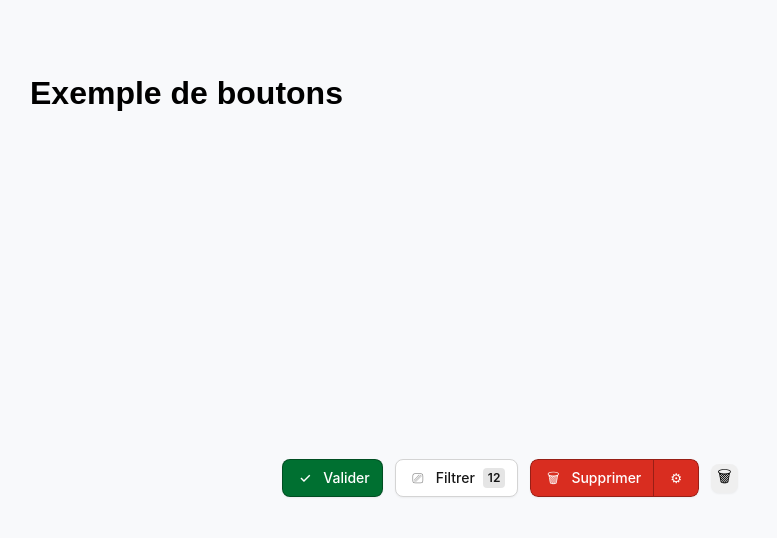
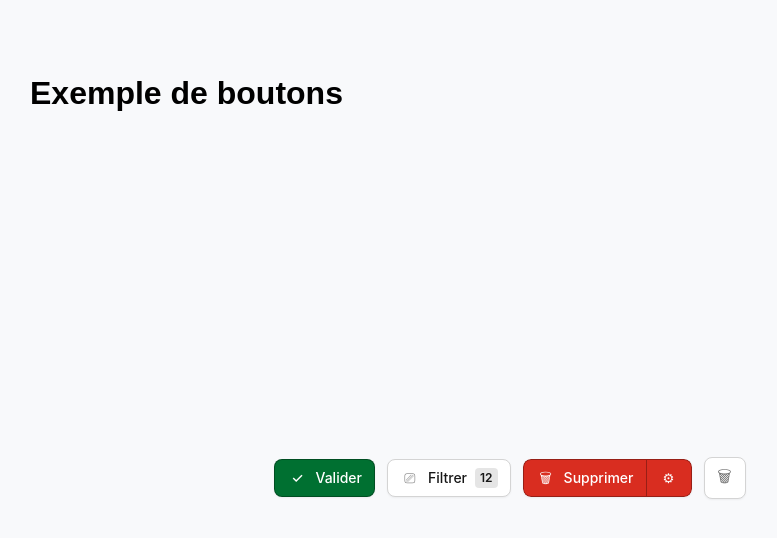
Before and after one commit to julienlisita/button-design-system, a React (Vite) app: page / in a window 1280 px wide. Shown: the top 538 px of the page, without its empty margins (130-907 px from the left). Built offline with nearby package versions, Linux system fonts and the light colour scheme.

Commit message:
feat: create IconButton component

```diff
--- a/src/components/Button/IconButton.scss
+++ b/src/components/Button/IconButton.scss
@@ -0,0 +1,91 @@
+// src/components/Button/IconButton.scss
+
+@use './tokens' as *;
+
+.icon-button {
+  padding: $icon-button-padding;
+  aspect-ratio: 1;
+}
+
+.icon-button__icon {
+  display: inline-flex;
+  align-items: center;
+  justify-content: center;
+  width: 20px;
+  height: 20px;
+  flex-shrink: 0;
+}
+
+/* PRIMARY */
+
+.icon-button--primary {
+  background: $color-surface-primary;
+  border: 1px solid $color-border-primary;
+}
+
+.icon-button--primary:hover {
+  background: $color-surface-primary-hover;
+}
+
+.icon-button--primary:focus-visible {
+  background: $color-surface-primary-focus;
+}
+
+.icon-button--primary .icon-button__icon {
+  color: $color-icon-primary;
+}
+
+/* SECONDARY */
+
+.icon-button--secondary {
+  background: $color-surface-secondary;
+  border: 1px solid $color-border-secondary;
+}
+
+.icon-button--secondary:hover {
+  background: $color-surface-secondary-hover;
+}
+
+.icon-button--secondary:focus-visible {
+  background: $color-surface-secondary-focus;
+}
+
+.icon-button--secondary .icon-button__icon {
+  color: $color-icon-secondary;
+}
+
+/* ALPHA LIGHT */
+
+.icon-button--alphalight {
+  background: $color-surface-alpha-light;
+}
+
+.icon-button--alphalight:hover {
+  background: $color-surface-alpha-light-hover;
+}
+
+.icon-button--alphalight:focus-visible {
+  background: $color-surface-alpha-light-focus;
+}
+
+.icon-button--alphalight .icon-button__icon {
+  color: $color-icon-alpha-light;
+}
+
+/* ALPHA DARK */
+
+.icon-button--alphadark {
+  background: $color-surface-alpha-dark;
+}
+
+.icon-button--alphadark:hover {
+  background: $color-surface-alpha-dark-hover;
+}
+
+.icon-button--alphadark:focus-visible {
+  background: $color-surface-alpha-dark-focus;
+}
+
+.icon-button--alphadark .icon-button__icon {
+  color: $color-icon-alpha-dark;
+}
--- a/src/components/Button/IconButton.tsx
+++ b/src/components/Button/IconButton.tsx
@@ -2,15 +2,31 @@
 
 import ButtonBase from "./ButtonBase"
 import type { IconButtonProps } from "./types"
+import './IconButton.scss'
 
 function IconButton({
   icon,
-  disabled,
+  variant = 'primary',
+  disabled = false,
   onClick,
+  className = '',
 }: IconButtonProps) {
+  const iconButtonClassName = [
+    'icon-button',
+    `icon-button--${variant.toLowerCase()}`,
+    className,
+  ]
+    .filter(Boolean)
+    .join(' ')
   return (
-    <ButtonBase disabled={disabled} onClick={onClick}>
-      <span>{icon}</span>
+    <ButtonBase
+      disabled={disabled}
+      onClick={onClick}
+      className={iconButtonClassName}
+    >
+      <span className="icon-button__icon" aria-hidden="true">
+        {icon}
+      </span>
     </ButtonBase>
   )
 }
```
